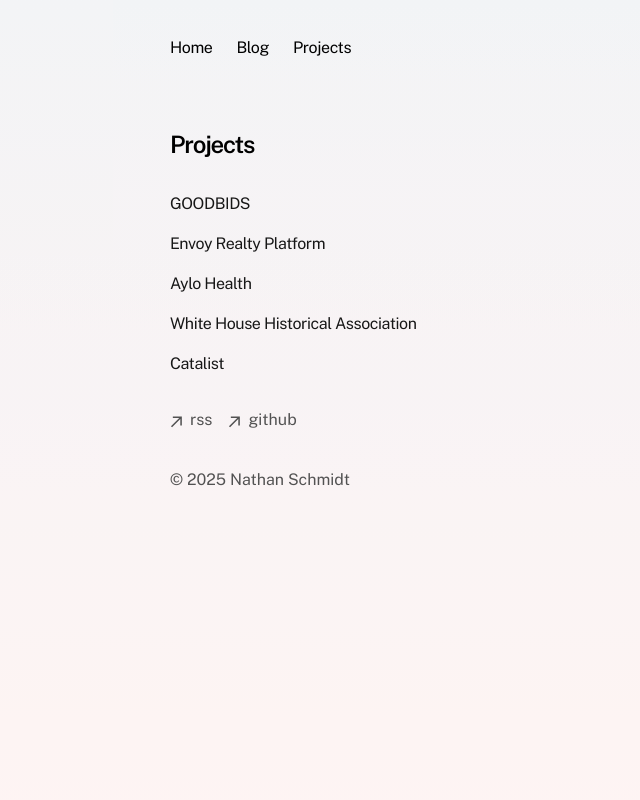
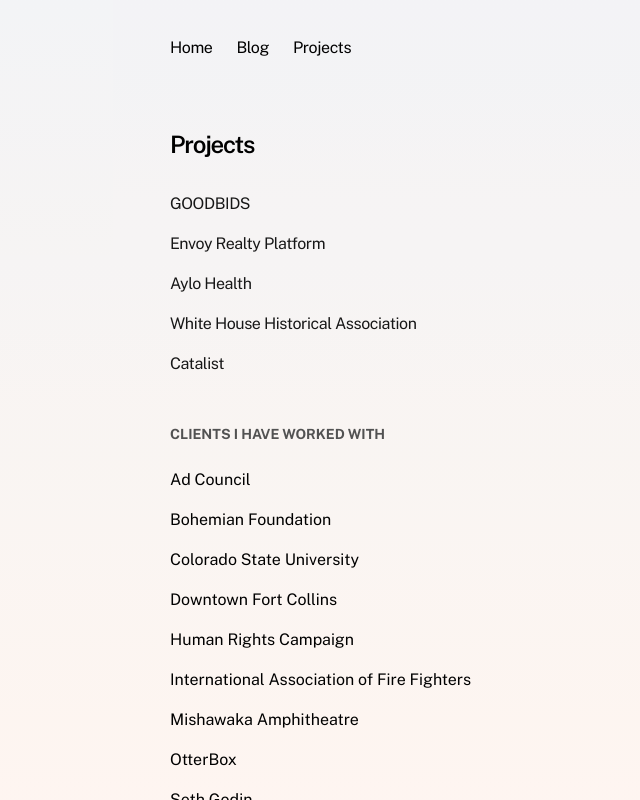
Before and after one commit to nathan-schmidt-viget/nathan-blog, a Next.js app: page /projects in a window 1280 px wide. Shown: the top 800 px of the page, without its empty margins (142-782 px from the left). Built offline with nearby package versions, Linux system fonts and the light colour scheme.

Commit message:
[n/a] Adding clients I have worked with

```diff
--- a/app/components/projects.tsx
+++ b/app/components/projects.tsx
@@ -1,5 +1,6 @@
 import Link from "next/link";
 import { formatDate, getProjects } from "../utils/utils";
+import clients from "../projects/clients.json";
 
 export function Projects() {
   let allProjects = getProjects();
@@ -28,6 +29,20 @@
             </div>
           </Link>
         ))}
+      <div className='flex flex-col gap-6 mt-8'>
+        <h2 className='text-sm uppercase font-bold text-neutral-600 dark:text-neutral-300'>
+          Clients I have worked with
+        </h2>
+        <ul className='flex flex-col gap-x-6 gap-y-4'>
+          {clients.clients
+            .sort((a, b) => a.name.localeCompare(b.name))
+            .map((client) => (
+              <li key={client.name} className='text-md'>
+                {client.name}
+              </li>
+            ))}
+        </ul>
+      </div>
     </div>
   );
 }
--- a/app/projects/[slug]/page.tsx
+++ b/app/projects/[slug]/page.tsx
@@ -106,6 +106,11 @@
           <p className='text-sm text-neutral-600 dark:text-neutral-400'>
             {post.metadata.role}
           </p>
+          {post.metadata.award && (
+            <p className='text-sm text-neutral-600 dark:text-neutral-400'>
+              {post.metadata.award}
+            </p>
+          )}
           <p className='text-sm text-neutral-600 dark:text-neutral-400'>
             {post.metadata.tech}
           </p>
--- /dev/null
+++ b/app/projects/clients.json
@@ -0,0 +1,34 @@
+{
+  "clients": [
+    {
+      "name": "OtterBox"
+    },
+    {
+      "name": "Toddy Cold Brew"
+    },
+    {
+      "name": "Colorado State University"
+    },
+    {
+      "name": "Human Rights Campaign"
+    },
+    {
+      "name": "Ad Council"
+    },
+    {
+      "name": "Seth Godin"
+    },
+    {
+      "name": "International Association of Fire Fighters"
+    },
+    {
+      "name": "Downtown Fort Collins"
+    },
+    {
+      "name": "Bohemian Foundation"
+    },
+    {
+      "name": "Mishawaka Amphitheatre"
+    }
+  ]
+}
--- a/app/projects/work/aylohealth.mdx
+++ b/app/projects/work/aylohealth.mdx
@@ -4,5 +4,6 @@
 summary: "Aylo Health needed a rebuild and a new brand before opening new locations."
 role: "Full Stack Developer"
 tech: "WordPress, Tailwind CSS, PHP, React, MapBox, Salesforce Integration"
+award: "w3 AWARDS Gold Winner"
 url: "https://www.aylohealth.com/"
 ---
--- a/app/projects/work/goodbids.mdx
+++ b/app/projects/work/goodbids.mdx
@@ -4,5 +4,6 @@
 summary: "A novel approach to online fundraising - positive auctions, with a twist."
 role: "Full Stack Developer"
 tech: "WordPress, Tailwind CSS, PHP, React"
+award: "w3 AWARDS Silver Winner"
 url: "https://www.viget.com/work/goodbids-charity-auction-platform/"
 ---
--- a/app/utils/utils.ts
+++ b/app/utils/utils.ts
@@ -21,6 +21,7 @@
   role: string;
   tech: string;
   url: string;
+  award?: string;
   image?: string;
 };
 
```
